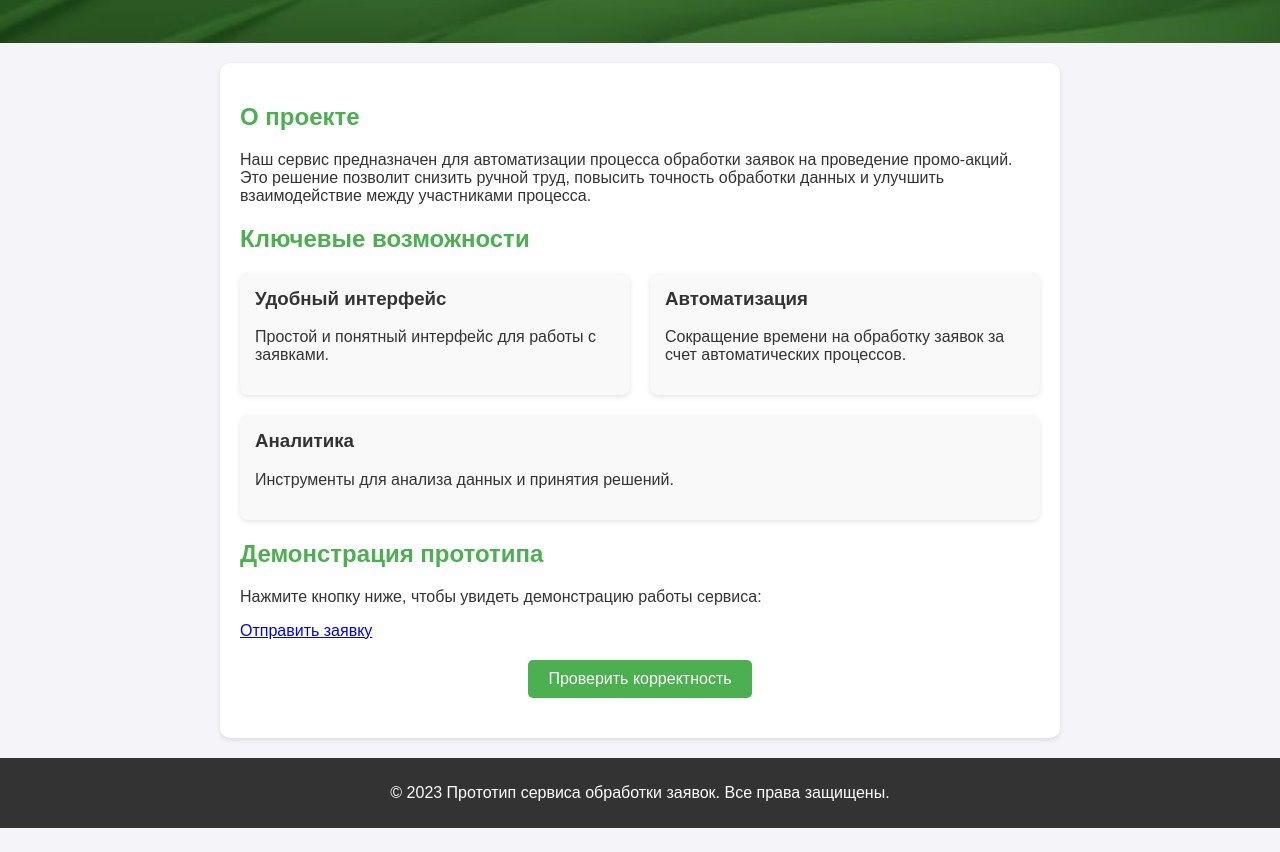
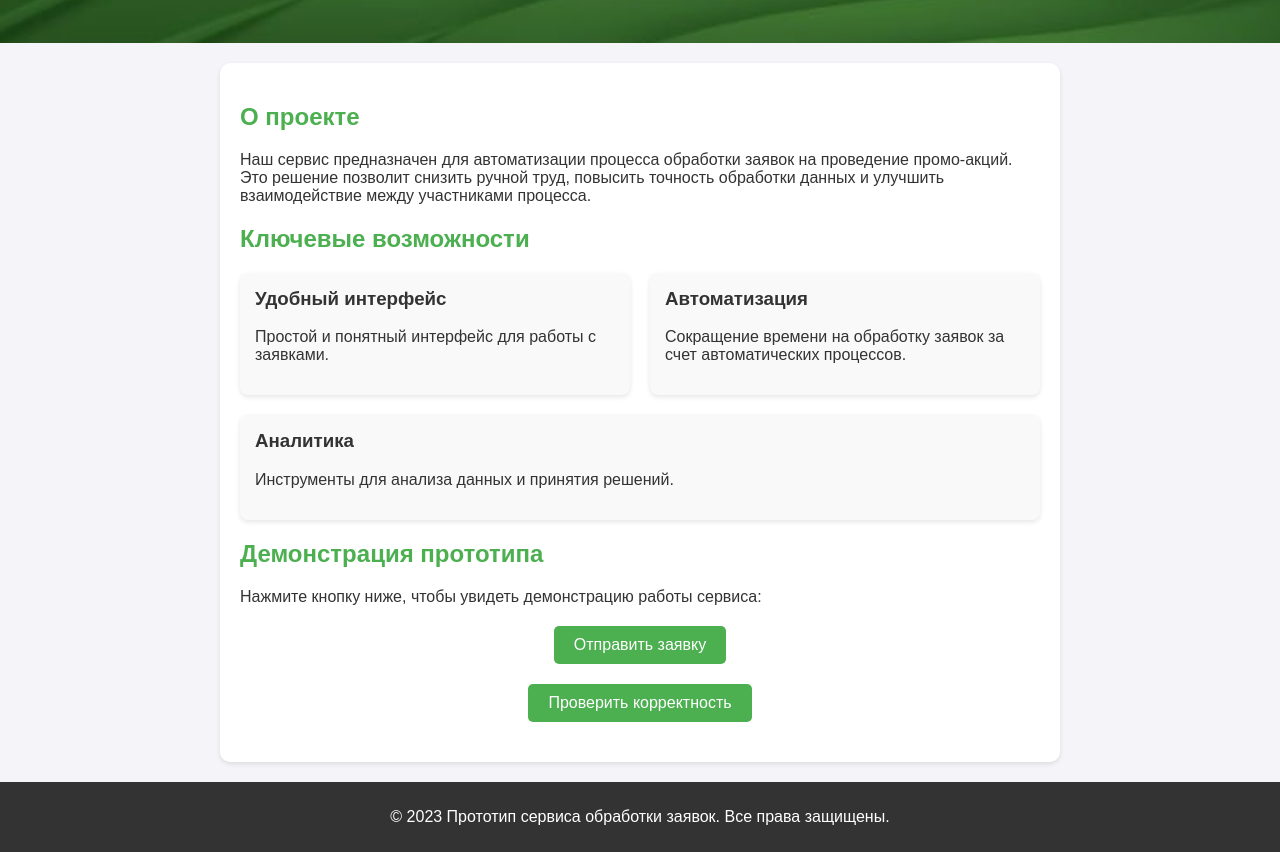
Before and after one commit to FuturumHumanitatis/web, a plain HTML site: page index.html in a window 1280 px wide. Shown: the part 154-1006 px from the top of the page. Before the commit the page ends 982 px from the top, so only its background shows below. Drawn offline with Linux system fonts and the light colour scheme.

Commit message:
Update index.html

```diff
--- a/index.html
+++ b/index.html
@@ -122,7 +122,7 @@
     <section>
       <h2>Демонстрация прототипа</h2>
       <p>Нажмите кнопку ниже, чтобы увидеть демонстрацию работы сервиса:</p>
-      <a href='form.html'>Отправить заявку</a>
+      <button href='form.html'>Отправить заявку</button>
       <button onclick="showDemo()">Проверить корректность</button>
     </section>
 
```
